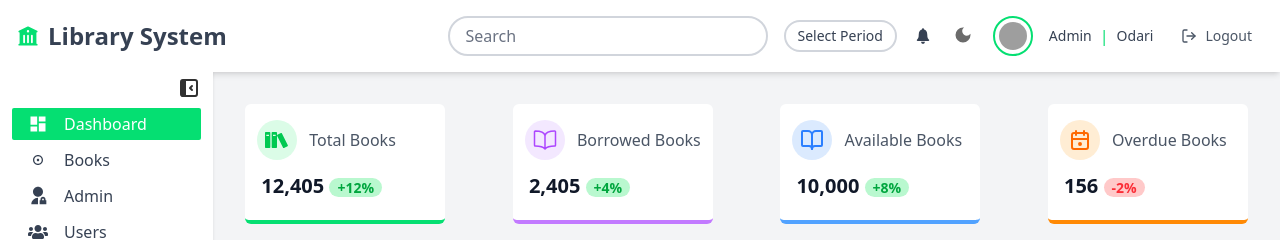
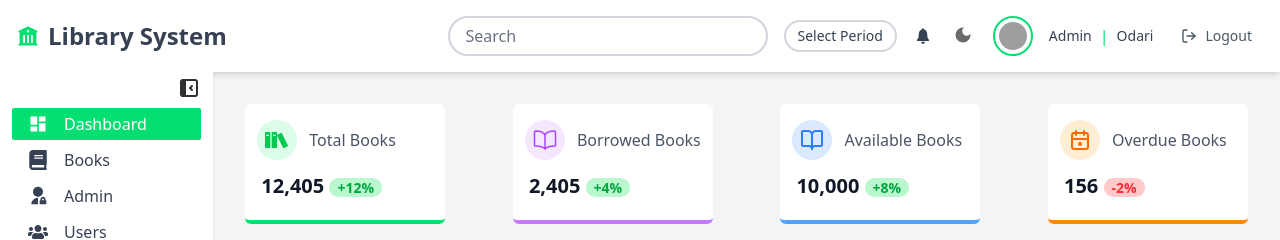
Before and after one commit to ODARI-CHARLES1/LibraryManagementSystemUI, a React (Vite) app: page /dashboard in a window 1280 px wide. Shown: the top 240 px of the page. Built offline with nearby package versions, Linux system fonts and the light colour scheme; sample sign-in values are in the browser's storage; grey boxes are pictures that could not be loaded.

Commit message:
update the books icon

```diff
--- a/src/Components/Sidebar/Sidebar.tsx
+++ b/src/Components/Sidebar/Sidebar.tsx
@@ -1,4 +1,5 @@
 import { MdDashboard } from "react-icons/md";
+import { FaBook } from "react-icons/fa";
 import { RiAdminFill } from "react-icons/ri";
 import { FaUsers } from "react-icons/fa";
 import { IoIosNotifications, IoIosSettings } from "react-icons/io";
@@ -13,7 +14,7 @@ import { useContext } from "react";
 
 const listData = [
   { name: "Dashboard", icon: <MdDashboard className="size-5" /> },
-  { name: "Books", icon: <VscRecordSmall className="size-5" /> },
+  { name: "Books", icon: <FaBook className="size-5" /> },
   { name: "Admin", icon: <RiAdminFill className="size-5" /> },
   { name: "Users", icon: <FaUsers className="size-5" /> },
   { name: "Notifications", icon: <IoIosNotifications className="size-5" /> },
```
